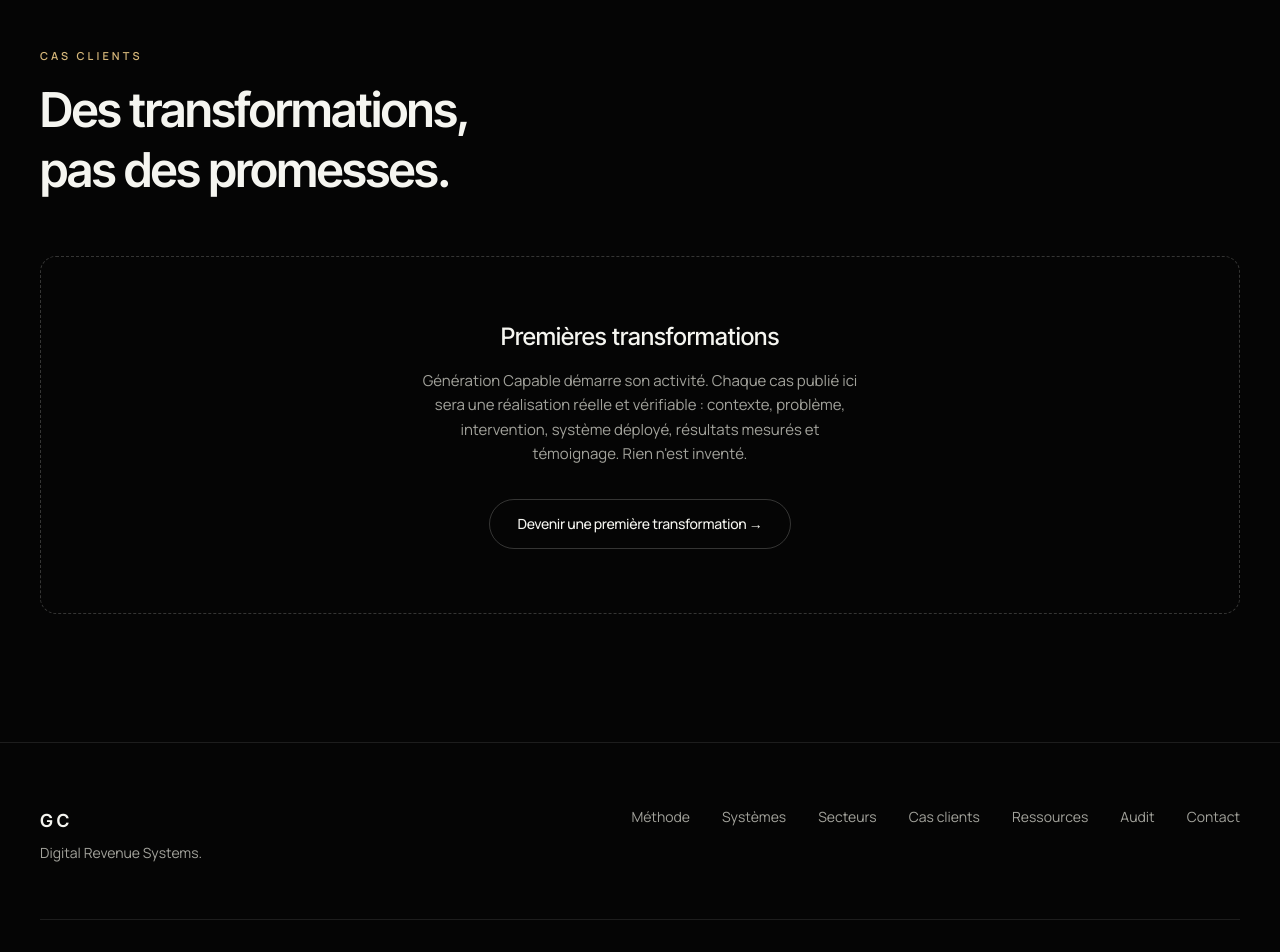
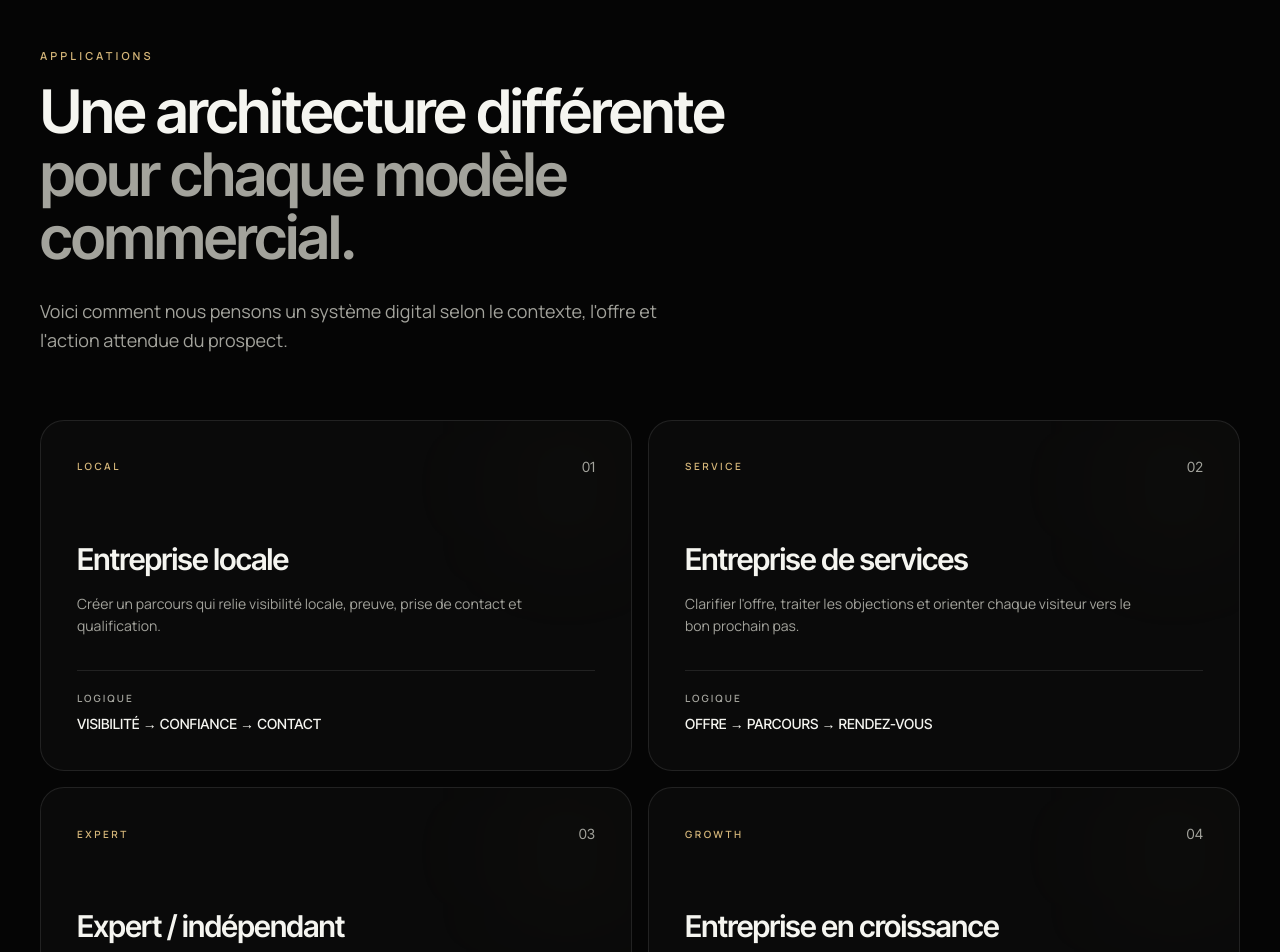
Before and after one commit to mathieumilo3-bot/-generation-capable, a Next.js app in the folder site-vitrine/: page /cas-clients in a window 1280 px wide. Shown: the part 160-1112 px from the top of the page. Built offline with nearby package versions, Linux system fonts and the light colour scheme.

Commit message:
content: replace empty case studies with applications

```diff
--- a/site-vitrine/src/app/cas-clients/page.tsx
+++ b/site-vitrine/src/app/cas-clients/page.tsx
@@ -3,12 +3,38 @@ import { Section, Eyebrow } from "@/components/ui/Section";
 import { Button } from "@/components/ui/Button";
 import { BreadcrumbJsonLd } from "@/components/schema/JsonLd";
 import { SITE_URL } from "@/lib/constants";
-import { CASE_STUDIES } from "@/lib/data/case-studies";
+
+const APPLICATIONS = [
+  {
+    code: "LOCAL",
+    title: "Entreprise locale",
+    body: "Créer un parcours qui relie visibilité locale, preuve, prise de contact et qualification.",
+    chain: "VISIBILITÉ → CONFIANCE → CONTACT",
+  },
+  {
+    code: "SERVICE",
+    title: "Entreprise de services",
+    body: "Clarifier l'offre, traiter les objections et orienter chaque visiteur vers le bon prochain pas.",
+    chain: "OFFRE → PARCOURS → RENDEZ-VOUS",
+  },
+  {
+    code: "EXPERT",
+    title: "Expert / indépendant",
+    body: "Transformer l'attention issue des réseaux en découverte, qualification et opportunité commerciale.",
+    chain: "ATTENTION → QUALIFICATION → ACTION",
+  },
+  {
+    code: "GROWTH",
+    title: "Entreprise en croissance",
+    body: "Connecter les actifs digitaux pour disposer d'un système plus lisible, mesurable et évolutif.",
+    chain: "ACQUISITION → CONVERSION → OPTIMISATION",
+  },
+];
 
 export const metadata: Metadata = {
-  title: "Cas clients",
+  title: "Applications",
   description:
-    "Les transformations réelles menées par Génération Capable — contexte, intervention, système et résultats mesurés.",
+    "Exemples d'architectures digitales conçues selon le modèle commercial, le parcours prospect et les objectifs de l'entreprise.",
   alternates: { canonical: "/cas-clients" },
 };
 
@@ -18,33 +44,64 @@ export default function CasClientsPage() {
       <BreadcrumbJsonLd
         items={[
           { name: "Accueil", url: SITE_URL },
-          { name: "Cas clients", url: `${SITE_URL}/cas-clients` },
+          { name: "Applications", url: `${SITE_URL}/cas-clients` },
         ]}
       />
-      <Eyebrow>Cas clients</Eyebrow>
-      <h1 className="font-display text-balance mt-4 max-w-2xl text-4xl font-semibold leading-tight tracking-tight sm:text-5xl">
-        Des transformations, pas des promesses.
-      </h1>
 
-      <div className="mt-14 rounded-2xl border border-dashed border-[var(--color-border-strong)] p-10 text-center sm:p-16">
-        {CASE_STUDIES.length === 0 ? (
-          <>
-            <p className="font-display text-2xl font-medium text-[var(--color-text)]">
-              Premières transformations
-            </p>
-            <p className="mx-auto mt-4 max-w-md text-[15px] leading-relaxed text-[var(--color-muted)]">
-              Génération Capable démarre son activité. Chaque cas publié ici
-              sera une réalisation réelle et vérifiable : contexte, problème,
-              intervention, système déployé, résultats mesurés et témoignage.
-              Rien n&apos;est inventé.
-            </p>
-            <div className="mt-8">
-              <Button href="/audit" variant="secondary">
-                Devenir une première transformation →
-              </Button>
+      <div className="max-w-3xl">
+        <Eyebrow>Applications</Eyebrow>
+        <h1 className="font-display text-balance mt-4 text-4xl font-semibold leading-[1.05] tracking-tight sm:text-6xl">
+          Une architecture différente
+          <br />
+          <span className="text-[var(--color-muted)]">pour chaque modèle commercial.</span>
+        </h1>
+        <p className="mt-7 max-w-2xl text-base leading-relaxed text-[var(--color-muted)] sm:text-lg">
+          Voici comment nous pensons un système digital selon le contexte,
+          l'offre et l'action attendue du prospect.
+        </p>
+      </div>
+
+      <div className="mt-16 grid gap-4 md:grid-cols-2">
+        {APPLICATIONS.map((item, index) => (
+          <article
+            key={item.code}
+            className="group relative overflow-hidden rounded-[1.5rem] border border-[var(--color-border)] bg-[var(--color-surface)] p-7 transition-all duration-500 hover:-translate-y-1 hover:border-[var(--color-border-strong)] hover:bg-[var(--color-surface-raised)] sm:p-9"
+          >
+            <div className="absolute right-0 top-0 h-32 w-32 rounded-full bg-[var(--color-accent)]/[0.035] blur-3xl transition-opacity duration-500 group-hover:opacity-100" />
+            <div className="relative">
+              <div className="flex items-center justify-between">
+                <span className="text-[10px] font-semibold uppercase tracking-[0.25em] text-[var(--color-accent)]">
+                  {item.code}
+                </span>
+                <span className="font-display text-sm text-[var(--color-muted)]">0{index + 1}</span>
+              </div>
+              <h2 className="font-display mt-16 text-2xl font-semibold tracking-tight sm:text-3xl">
+                {item.title}
+              </h2>
+              <p className="mt-4 max-w-md text-sm leading-relaxed text-[var(--color-muted)]">
+                {item.body}
+              </p>
+              <div className="mt-8 border-t border-[var(--color-border)] pt-5">
+                <p className="text-[10px] font-semibold uppercase tracking-[0.2em] text-[var(--color-muted)]">
+                  Logique
+                </p>
+                <p className="mt-2 font-display text-sm font-medium text-[var(--color-text)]">
+                  {item.chain}
+                </p>
+              </div>
             </div>
-          </>
-        ) : null}
+          </article>
+        ))}
+      </div>
+
+      <div className="mt-14 flex flex-col gap-6 border-t border-[var(--color-border)] pt-8 sm:flex-row sm:items-center sm:justify-between">
+        <p className="max-w-xl text-sm leading-relaxed text-[var(--color-muted)]">
+          Le point de départ reste toujours le même : votre entreprise, votre marché
+          et le comportement que vous voulez déclencher.
+        </p>
+        <Button href="/audit" variant="primary">
+          Analyser mon entreprise →
+        </Button>
       </div>
     </Section>
   );
```
